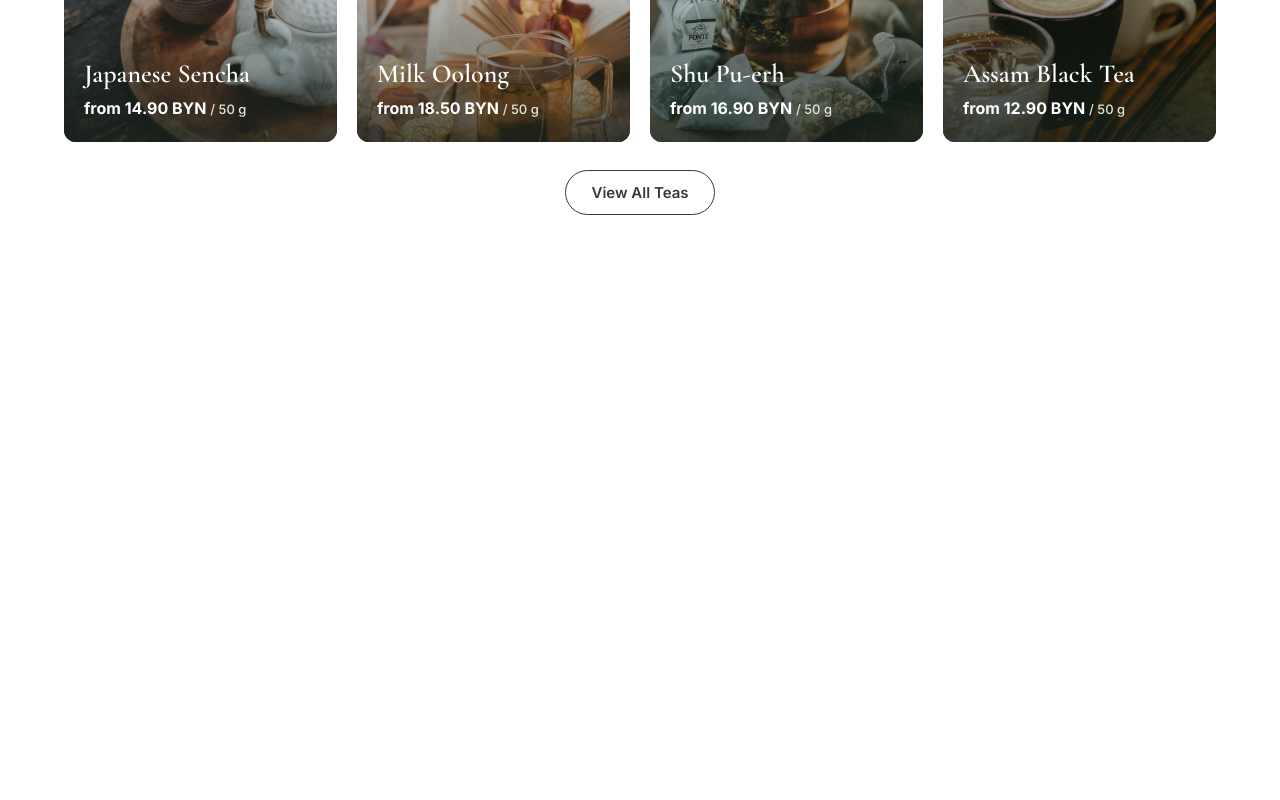
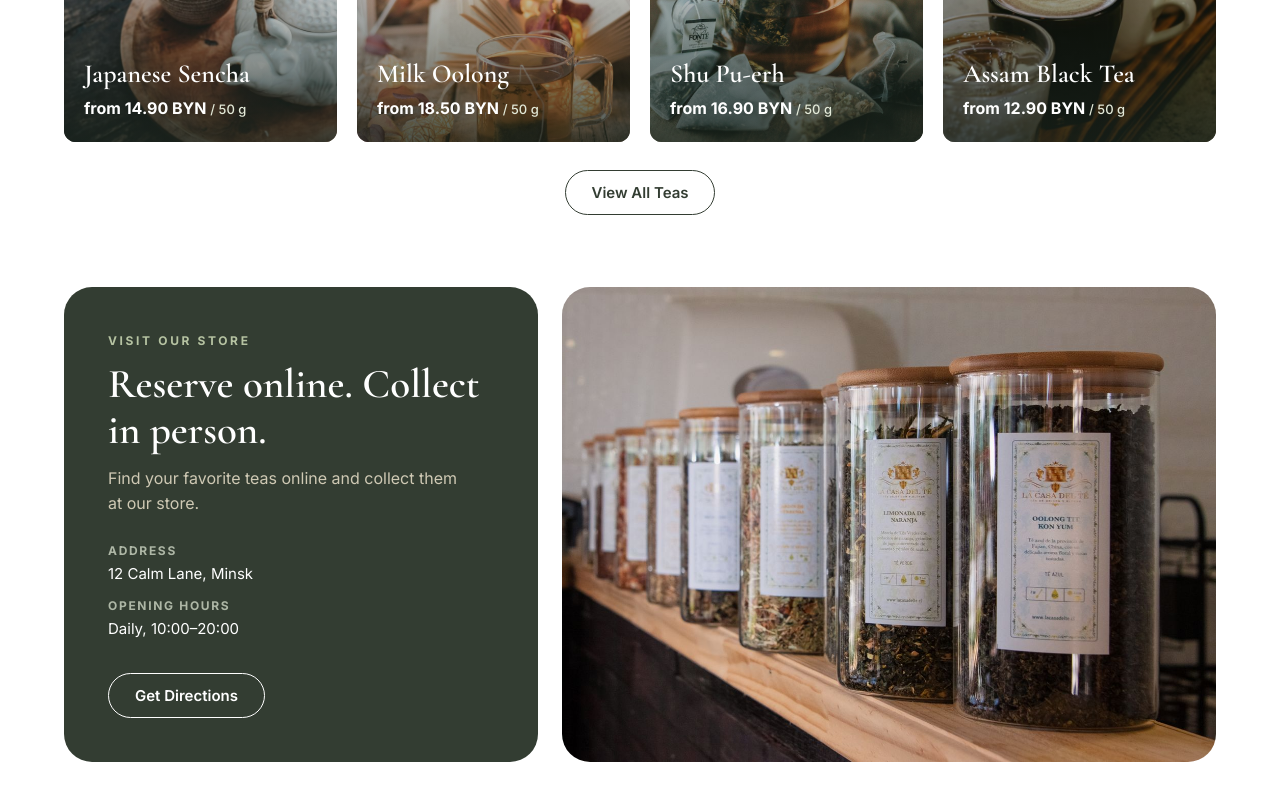
Before and after one commit to Exage/Mokuren-Tea, a Next.js app in the folder apps/client/: page / in a window 1280 px wide. Shown: the part 1184-1984 px from the top of the page. Before the commit the page ends 1511 px from the top, so only its background shows below. Built offline with nearby package versions, Linux system fonts and the light colour scheme.

Commit message:
add visit component

```diff
--- /dev/null
+++ b/apps/client/app/screens/home/components/visit/index.ts
@@ -0,0 +1 @@
+export { Visit } from './visit.component'
--- /dev/null
+++ b/apps/client/app/screens/home/components/visit/visit.component.tsx
@@ -0,0 +1,49 @@
+import Image from 'next/image'
+import { Button } from '@/app/shared/components/button'
+import { Description } from '@/app/shared/components/description'
+import { Eyebrow } from '@/app/shared/components/eyebrow'
+import { Title } from '@/app/shared/components/title'
+import styles from './visit.module.css'
+
+export function Visit() {
+  return (
+    <section className={styles.visit} aria-labelledby="visit-title">
+      <div className={styles.content}>
+        <Eyebrow className={styles.eyebrow}>Visit our store</Eyebrow>
+        <Title className={styles.title} id="visit-title" size="xl">
+          Reserve online. Collect in person.
+        </Title>
+        <Description className={styles.description}>
+          Find your favorite teas online and collect them at our store.
+        </Description>
+
+        <dl className={styles.details}>
+          <div className={styles.detail}>
+            <dt className={styles.label}>Address</dt>
+            <dd className={styles.value}>
+              <address className={styles.address}>12 Calm Lane, Minsk</address>
+            </dd>
+          </div>
+          <div className={styles.detail}>
+            <dt className={styles.label}>Opening hours</dt>
+            <dd className={styles.value}>Daily, 10:00–20:00</dd>
+          </div>
+        </dl>
+
+        <Button href="/contacts" variant="outlineLight">
+          Get Directions
+        </Button>
+      </div>
+
+      <div className={styles.photo}>
+        <Image
+          className={styles.image}
+          src="/images/home/store-shelf.jpg"
+          alt="Glass jars of loose-leaf tea arranged on wooden shelves in a tea boutique"
+          fill
+          sizes="(max-width: 560px) calc(100vw - 3.2rem), (max-width: 1024px) calc(100vw - 4.8rem), calc((min(100vw, 1200px) - 7.2rem) * 0.58)"
+        />
+      </div>
+    </section>
+  )
+}
--- /dev/null
+++ b/apps/client/app/screens/home/components/visit/visit.module.css
@@ -0,0 +1,91 @@
+.visit {
+  display: grid;
+  grid-template-columns: minmax(0, 42fr) minmax(0, 58fr);
+  gap: 2.4rem;
+}
+
+.content {
+  display: flex;
+  flex-direction: column;
+  justify-content: center;
+  gap: 1.2rem;
+  padding: 4.4rem;
+  border-radius: 2.8rem;
+  background: var(--color-text);
+  color: var(--color-on-primary);
+}
+
+.eyebrow {
+  color: var(--color-sage);
+}
+
+.title {
+  font-size: clamp(3rem, 3.2vw, 4.2rem);
+}
+
+.description {
+  max-width: 36ch;
+  color: #cfc9b4;
+}
+
+.details {
+  display: grid;
+  gap: 1rem;
+  margin: 1.2rem 0 2rem;
+  font-size: 1.5rem;
+  line-height: 1.6;
+}
+
+.detail {
+  display: grid;
+  gap: 0.2rem;
+}
+
+.label {
+  color: #aeb7a6;
+  font-size: 1.2rem;
+  font-weight: 700;
+  letter-spacing: 0.14em;
+  text-transform: uppercase;
+}
+
+.value {
+  margin: 0;
+}
+
+.address {
+  font-style: normal;
+}
+
+.photo {
+  position: relative;
+  min-height: 36rem;
+  overflow: hidden;
+  border-radius: 2.8rem;
+  background: var(--color-surface);
+}
+
+.image {
+  object-fit: cover;
+  object-position: center;
+}
+
+@media (max-width: 1024px) {
+  .visit {
+    grid-template-columns: minmax(0, 1fr);
+  }
+
+  .content {
+    padding: 3.2rem;
+  }
+
+  .photo {
+    display: none;
+  }
+}
+
+@media (max-width: 560px) {
+  .content {
+    padding: 2.8rem;
+  }
+}
--- a/apps/client/app/screens/home/home.component.tsx
+++ b/apps/client/app/screens/home/home.component.tsx
@@ -2,6 +2,7 @@ import { Container } from '@/app/shared/components/container'
 import { Intro } from '@/app/screens/home/components/intro'
 import { Reviews } from '@/app/screens/home/components/reviews'
 import { Products } from '@/app/screens/home/components/products'
+import { Visit } from '@/app/screens/home/components/visit'
 import styles from './home.module.css'
 
 export function HomeScreen() {
@@ -11,6 +12,7 @@ export function HomeScreen() {
         <Intro />
         <Reviews />
         <Products />
+        <Visit />
       </Container>
     </main>
   )
```
Also changed, not shown: apps/client/public/images/home/store-shelf.jpg (added).
